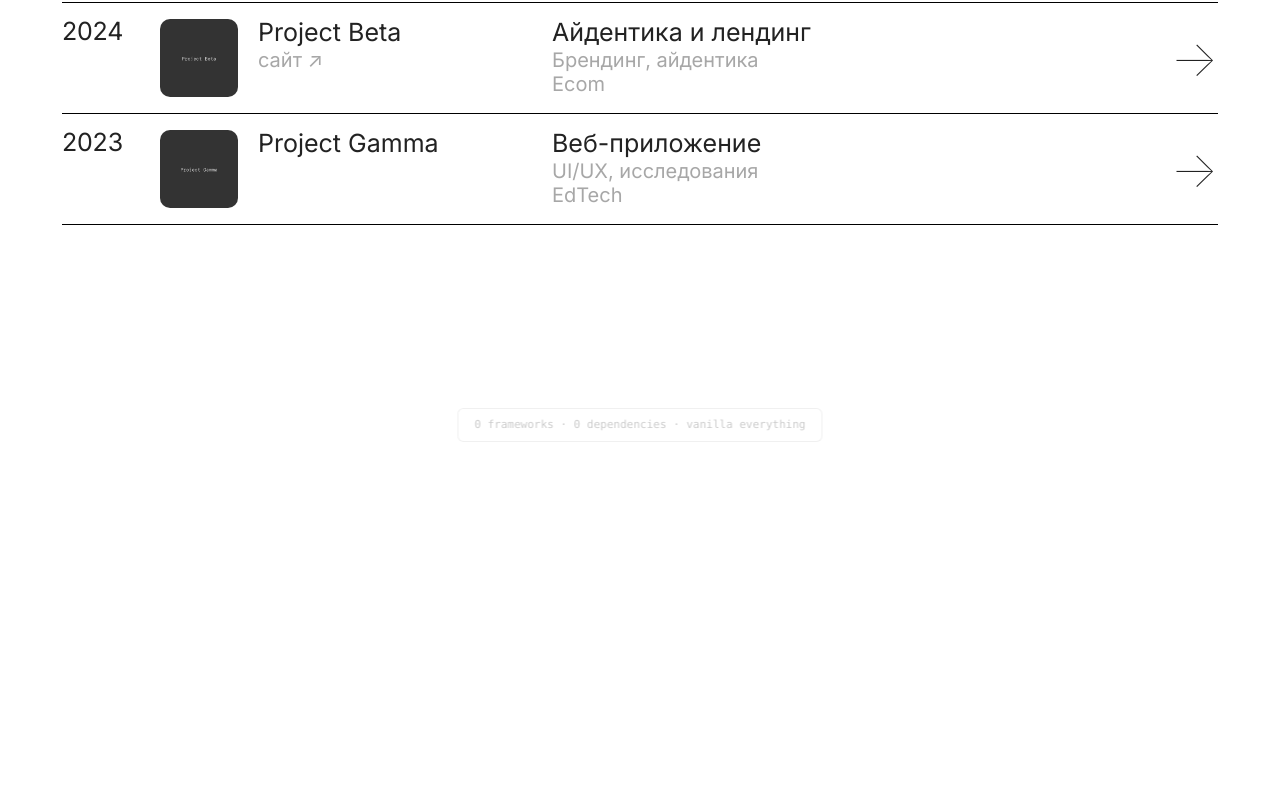
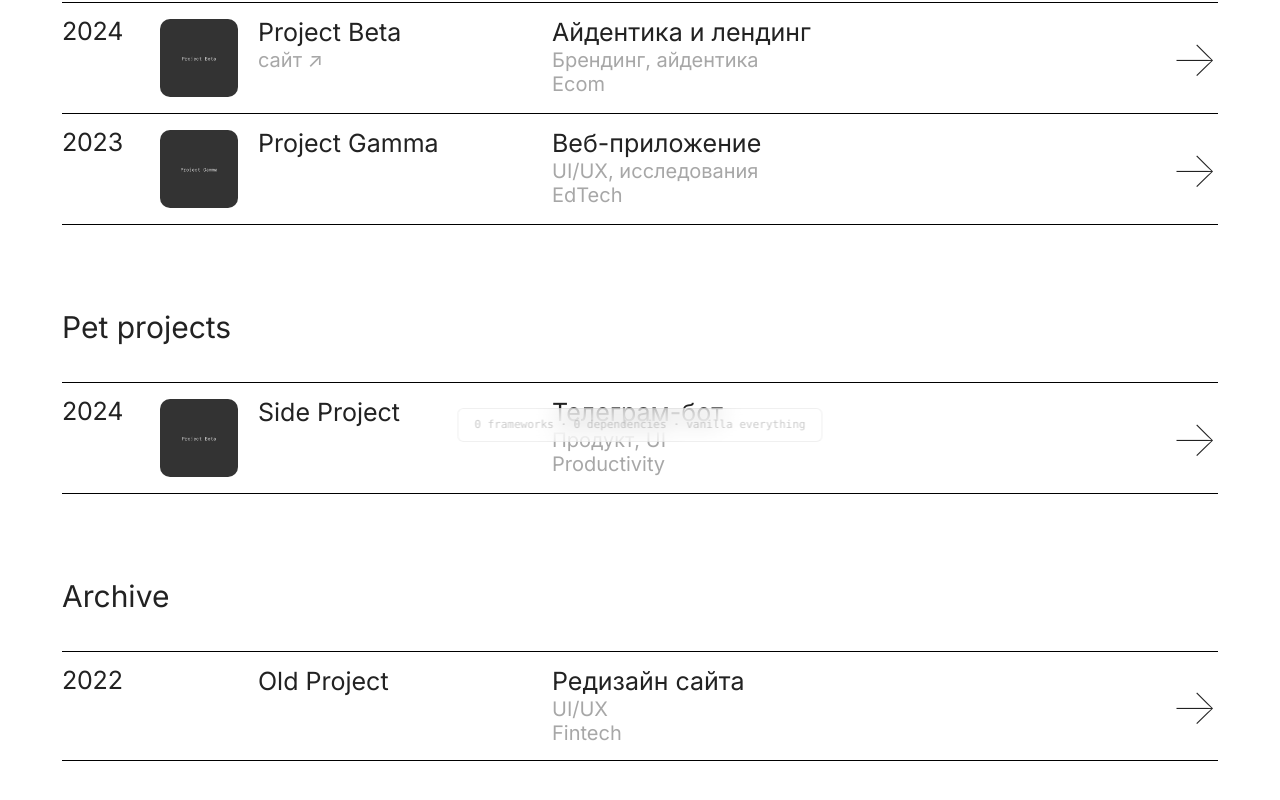
Before and after one commit to diyoriko/portfolio-template, a plain HTML site: page index.html in a window 1280 px wide. Shown: the part 342-1142 px from the top of the page. Before the commit the page ends 800 px from the top, so only its background shows below. Drawn offline with Linux system fonts and the light colour scheme.

Commit message:
add archive/pet sections, image captions, quotes, full component docs
Home page: added Pet projects and Archive sections (RU + EN)
Case study: added case-caption, case-quote components with examples
README: documented all project sections and case study components with code examples

Co-Authored-By: Claude Opus 4.6 (1M context) <noreply@anthropic.com>

```diff
--- a/index.html
+++ b/index.html
@@ -110,6 +110,41 @@
       </a>
 
     </div>
+
+    <h2 class="projects-title projects-title--archive">Pet projects</h2>
+
+    <div class="project-list">
+      <a href="projects/example.html" class="project-item reveal">
+        <span class="project-year">2024</span>
+        <img class="project-thumb" src="assets/img/thumb-beta.png" alt="Side Project">
+        <div class="project-name">
+          <span class="project-name-title">Side Project</span>
+        </div>
+        <div class="project-info">
+          <span class="project-info-desc">Телеграм-бот</span>
+          <span class="project-info-tags">Продукт, UI</span>
+          <span class="project-info-industry">Productivity</span>
+        </div>
+        <span class="project-arrow">→</span>
+      </a>
+    </div>
+
+    <h2 class="projects-title projects-title--archive">Archive</h2>
+
+    <div class="project-list">
+      <a href="projects/example.html" class="project-item project-item--archive reveal">
+        <span class="project-year">2022</span>
+        <div class="project-name">
+          <span class="project-name-title">Old Project</span>
+        </div>
+        <div class="project-info">
+          <span class="project-info-desc">Редизайн сайта</span>
+          <span class="project-info-tags">UI/UX</span>
+          <span class="project-info-industry">Fintech</span>
+        </div>
+        <span class="project-arrow">→</span>
+      </a>
+    </div>
   </main>
 
   <script src="script.min.js"></script>
```
Also changed, not shown: en/index.html (+35 -0 lines), en/projects/example.html (+11 -0 lines), projects/example.html (+11 -0 lines), 1 other file.
